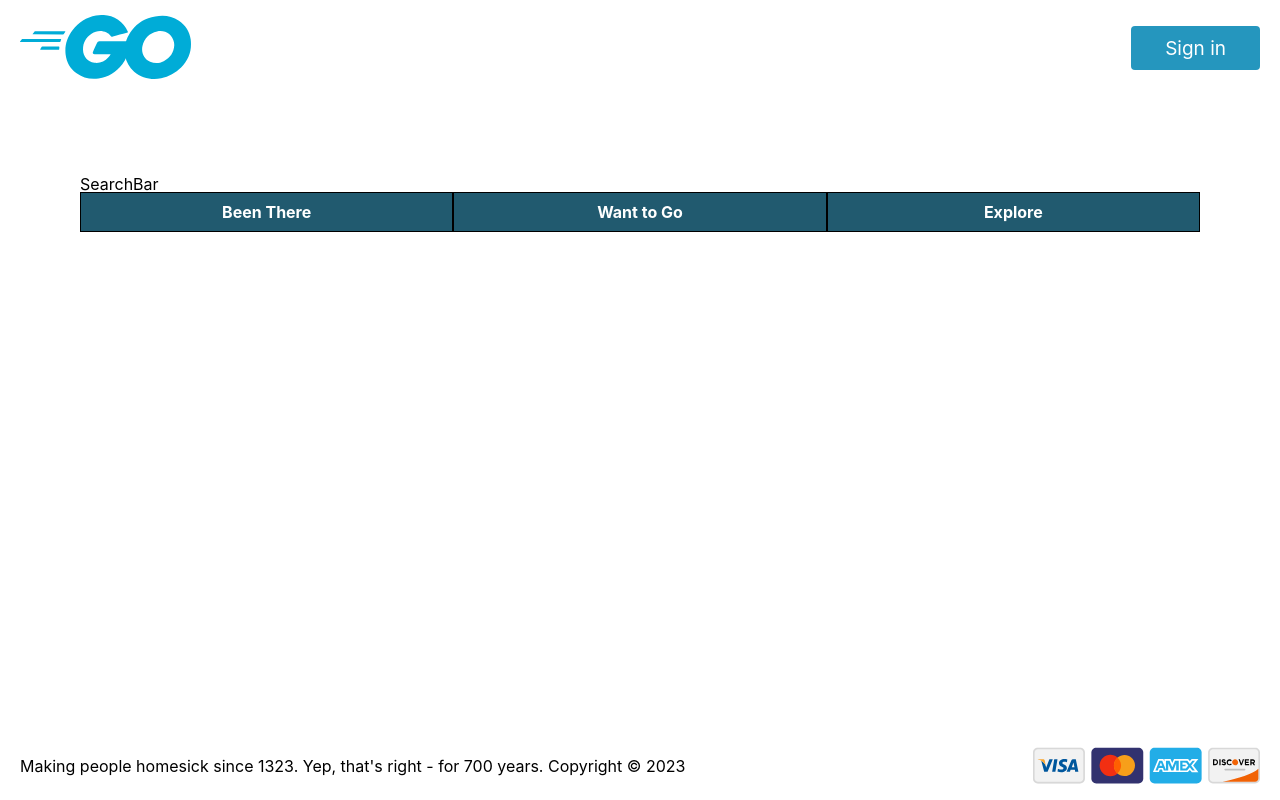
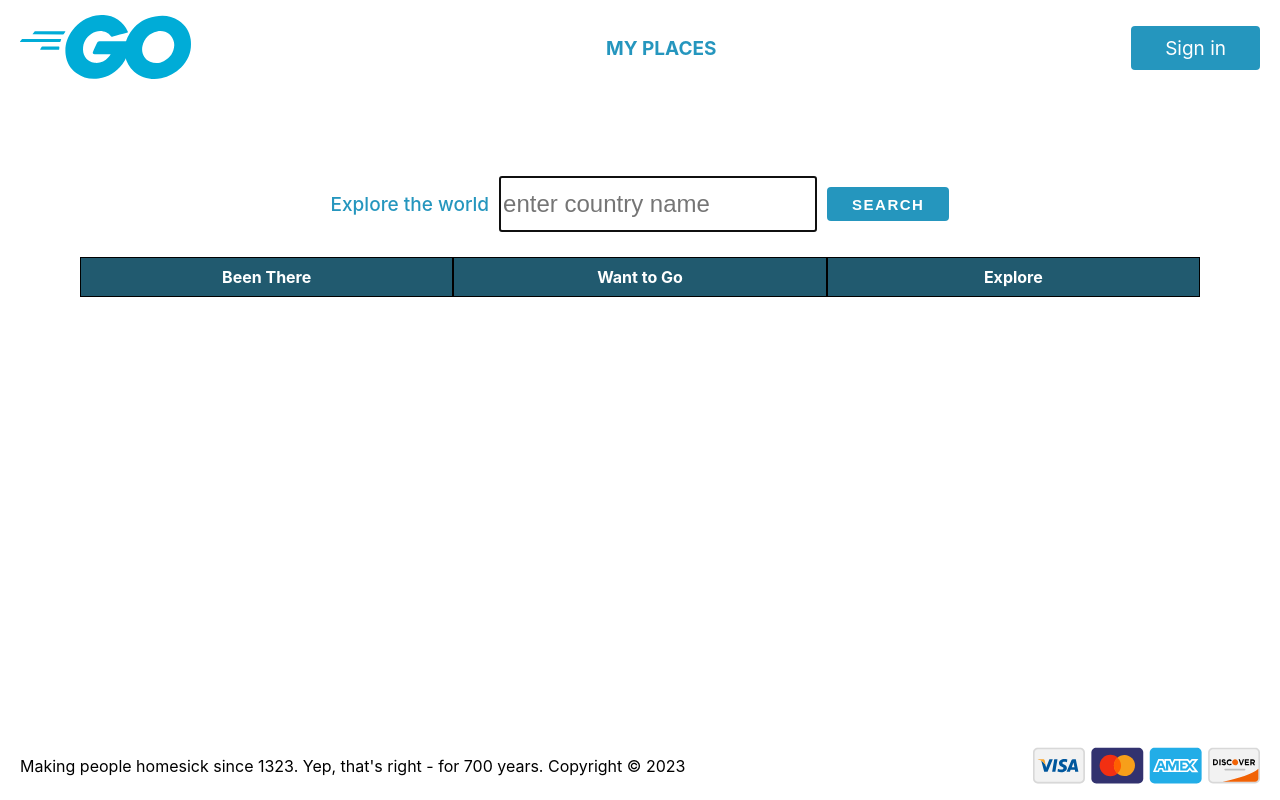
Before and after one commit to donataspocius/codeAcademyFinal-NodeReact, a React app in the folder frontend/: page /user-content in a window 1280 px wide. Built offline with nearby package versions, Linux system fonts and the light colour scheme; no server answers.

Commit message:
working on user-content

```diff
--- a/frontend/src/components/Button/Button.module.css
+++ b/frontend/src/components/Button/Button.module.css
@@ -13,7 +13,7 @@
 .button--small {
     font-size: 15px;
     height: 30px;
-    padding: 9px 25px 6px 25px;
+    padding: 9px 25px 25px 25px;
 
 }
 
--- a/frontend/src/components/Header/Header.module.css
+++ b/frontend/src/components/Header/Header.module.css
@@ -9,3 +9,10 @@
 .logo {
   height: 64px;
 }
+
+.myPlaces {
+  font-size: 19px;
+  font-weight: 700;
+  text-transform: uppercase;
+  color: var(--blue)
+}
--- a/frontend/src/components/Header/Header.tsx
+++ b/frontend/src/components/Header/Header.tsx
@@ -21,6 +21,12 @@ const Header = () => {
       <Link to={"/"}>
         <img className={styles.logo} src={logo} alt="company logo" />
       </Link>
+      <Link
+        className={styles.myPlaces}
+        to={authToken ? "/user-content/want-to-go" : "/login"}
+      >
+        My Places
+      </Link>
       <div>
         <Button
           to={authToken ? "/" : "/login"}
--- a/frontend/src/components/Input/Input.tsx
+++ b/frontend/src/components/Input/Input.tsx
@@ -1,5 +1,6 @@
 import React, { Fragment, InputHTMLAttributes, useId } from "react";
 import styles from "./input.module.css";
+import { forwardRef } from "react";
 
 interface InputProps extends InputHTMLAttributes<HTMLInputElement> {
   label?: string;
@@ -7,16 +8,22 @@ interface InputProps extends InputHTMLAttributes<HTMLInputElement> {
   type?: "text" | "email" | "password" | "search" | "radio";
   name?: string | undefined;
   value?: any;
+  placeholder?: string;
 }
 
-const Input = ({
+const Input = forwardRef(
+  (
+    {
       id,
       label,
       type = "text",
       name,
       value,
       onChange,
-}: InputProps) => {
+      placeholder,
+    }: InputProps,
+    ref: React.LegacyRef<HTMLInputElement> | undefined
+  ) => {
     const uniqueId = useId();
     return (
       <Fragment>
@@ -28,9 +35,12 @@ const Input = ({
           name={name}
           value={value}
           onChange={onChange}
+          placeholder={placeholder}
+          ref={ref}
         />
       </Fragment>
     );
-};
+  }
+);
 
 export default Input;
--- a/frontend/src/components/SearchBar/SearchBar.tsx
+++ b/frontend/src/components/SearchBar/SearchBar.tsx
@@ -1,9 +1,47 @@
 import React from "react";
+import Button from "../Button/Button";
+import Input from "../Input/Input";
+import styles from "./Searchbar.module.css";
+import { useNavigate } from "react-router-dom";
+import { useState, useRef, useEffect } from "react";
 
 const SearchBar = () => {
+  const [searchInput, setSearchInput] = useState("");
+  const navigate = useNavigate();
+  const inputRef = useRef<HTMLInputElement>(null);
+
+  const onClick = () => {
+    console.log("searchInput -->", searchInput);
+
+    if (inputRef.current) {
+      inputRef.current.value = "";
+    }
+    navigate("explore");
+  };
+
+  useEffect(() => {
+    inputRef.current?.focus();
+  }, []);
+
+  const onChange = (e: React.ChangeEvent<HTMLInputElement>) => {
+    const formatedSearchInput = e.target.value.split(" ").join("-");
+    setSearchInput(formatedSearchInput);
+  };
   return (
-    <div className="styles.SearchBarContainer">
-      <h1>SearchBar</h1>
+    <div className={styles.SearchBarContainer}>
+      <div>
+        <h1>Explore the world</h1>
+      </div>
+      <div>
+        <Input
+          placeholder="enter country name"
+          onChange={onChange}
+          ref={inputRef}
+        />
+      </div>
+      <Button size="small" onClick={onClick}>
+        SEARCH
+      </Button>
     </div>
   );
 };
--- a/frontend/src/components/SearchBar/Searchbar.module.css
+++ b/frontend/src/components/SearchBar/Searchbar.module.css
@@ -0,0 +1,23 @@
+.SearchBarContainer {
+    display: flex;
+    align-items: center;
+    justify-content: center;
+    margin-bottom: 25px;
+}
+
+.SearchBarContainer Input {
+    margin: 0px;
+    margin-right: 10px;
+}
+
+.SearchBarContainer h1 {
+    font-size: 19px;
+    margin-right: 10px;
+    font-weight: 500;
+    color: var(--blue);
+}
+
+.SearchBarContainer Button {
+    font-weight: 700;
+    letter-spacing: 1.5px;
+}
--- a/frontend/src/redux/middlewares/localStorage.ts
+++ b/frontend/src/redux/middlewares/localStorage.ts
@@ -17,7 +17,6 @@ const localStorage =
         };
         const currAuthToken = authToken(currentState);
         window.localStorage.setItem(AUTH_TOKEN_STORAGE_KEY, currAuthToken);
-        console.log("localStorage middleware FE set!");
         break;
       default:
         break;
```
Also changed, not shown: 2 other files (tests, documents, lock files or other folders). Lines whose indentation alone changed are shown as unchanged.
